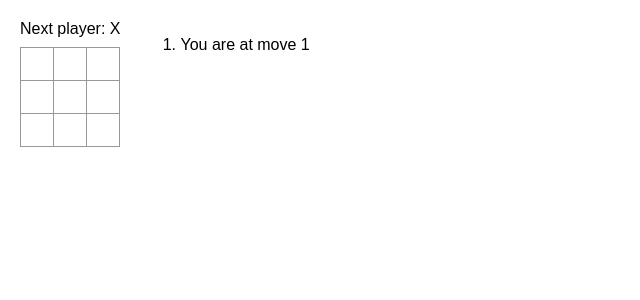
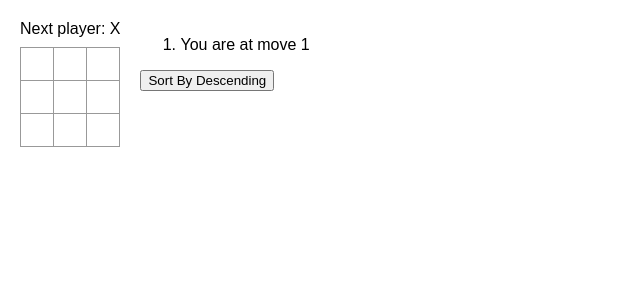
Before and after one commit to kylewjackson/programming-projects, a React (Create React App) app in the folder React/Tutorials/tic-tac-two/: page / in a window 1280 px wide. Shown: the top 300 px of the page, without its empty margins (0-640 px from the left). Built offline with nearby package versions, Linux system fonts and the light colour scheme.

Commit message:
sort order functionality

```diff
--- a/React/Tutorials/tic-tac-two/src/App.js
+++ b/React/Tutorials/tic-tac-two/src/App.js
@@ -62,6 +62,7 @@ export default function Game() {
 	const [currentMove, setCurrentMove] = useState(0);
 	const xIsNext = currentMove % 2 === 0;
 	const currentSquares = history[currentMove];
+	const [ascendingOrder, setAscendingOrder] = useState(true);
 
 	function handlePlay(nextSquares) {
 		const nextHistory = [
@@ -74,6 +75,10 @@ export default function Game() {
 
 	function jumpTo(nextMove) {
 		setCurrentMove(nextMove);
+	}
+
+	function handleAscendingOrder() {
+		setAscendingOrder(!ascendingOrder);
 	}
 
 	const moves = history.map((_squares, move) => {
@@ -104,7 +109,12 @@ export default function Game() {
 				/>
 			</div>
 			<div className="game-info">
-				<ol>{moves}</ol>
+				<ol>{ascendingOrder ? moves : [...moves].reverse()}</ol>
+				<button onClick={handleAscendingOrder}>
+					{ascendingOrder
+						? "Sort By Descending"
+						: "Sort By Ascending"}
+				</button>
 			</div>
 		</div>
 	);
```
